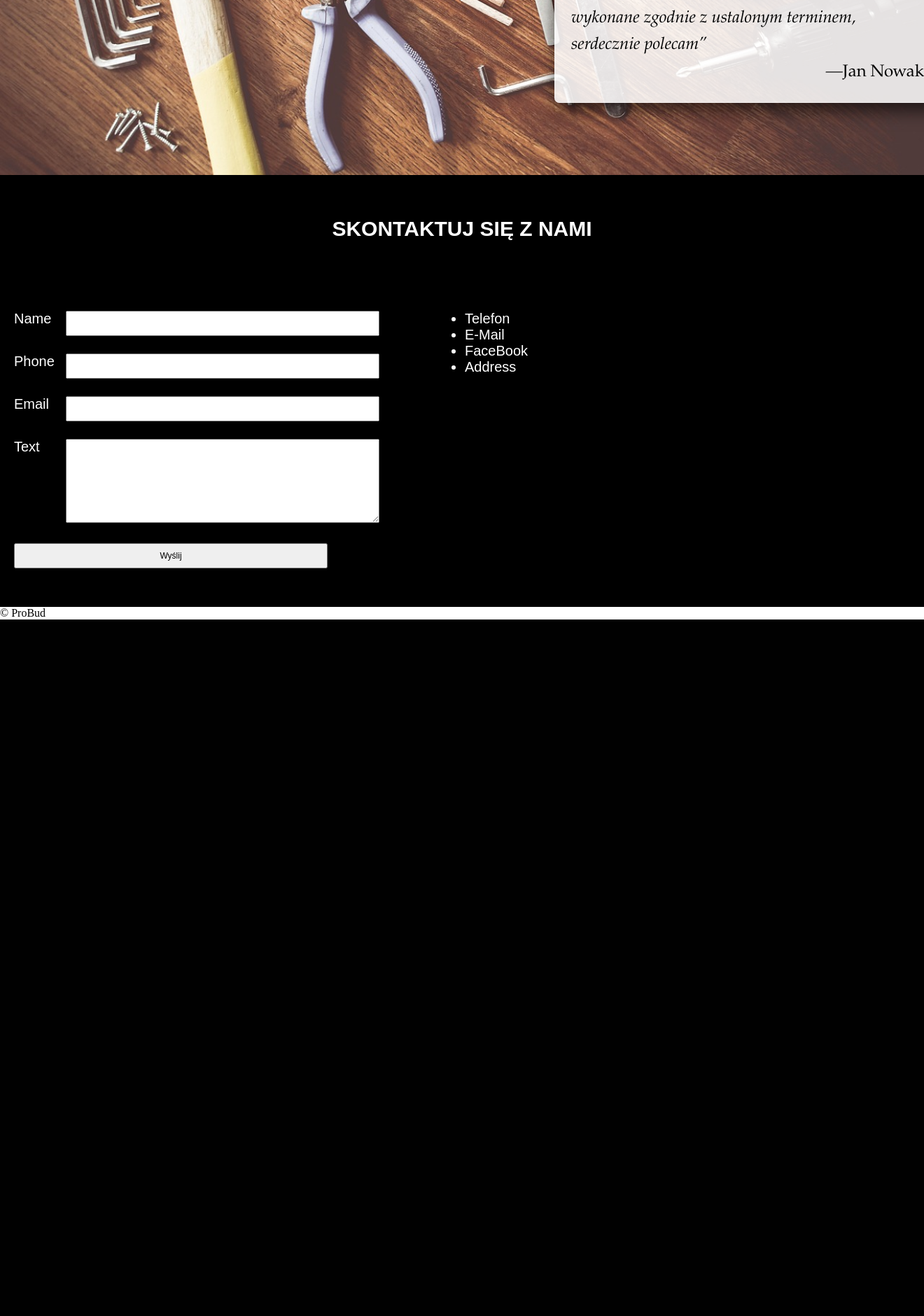
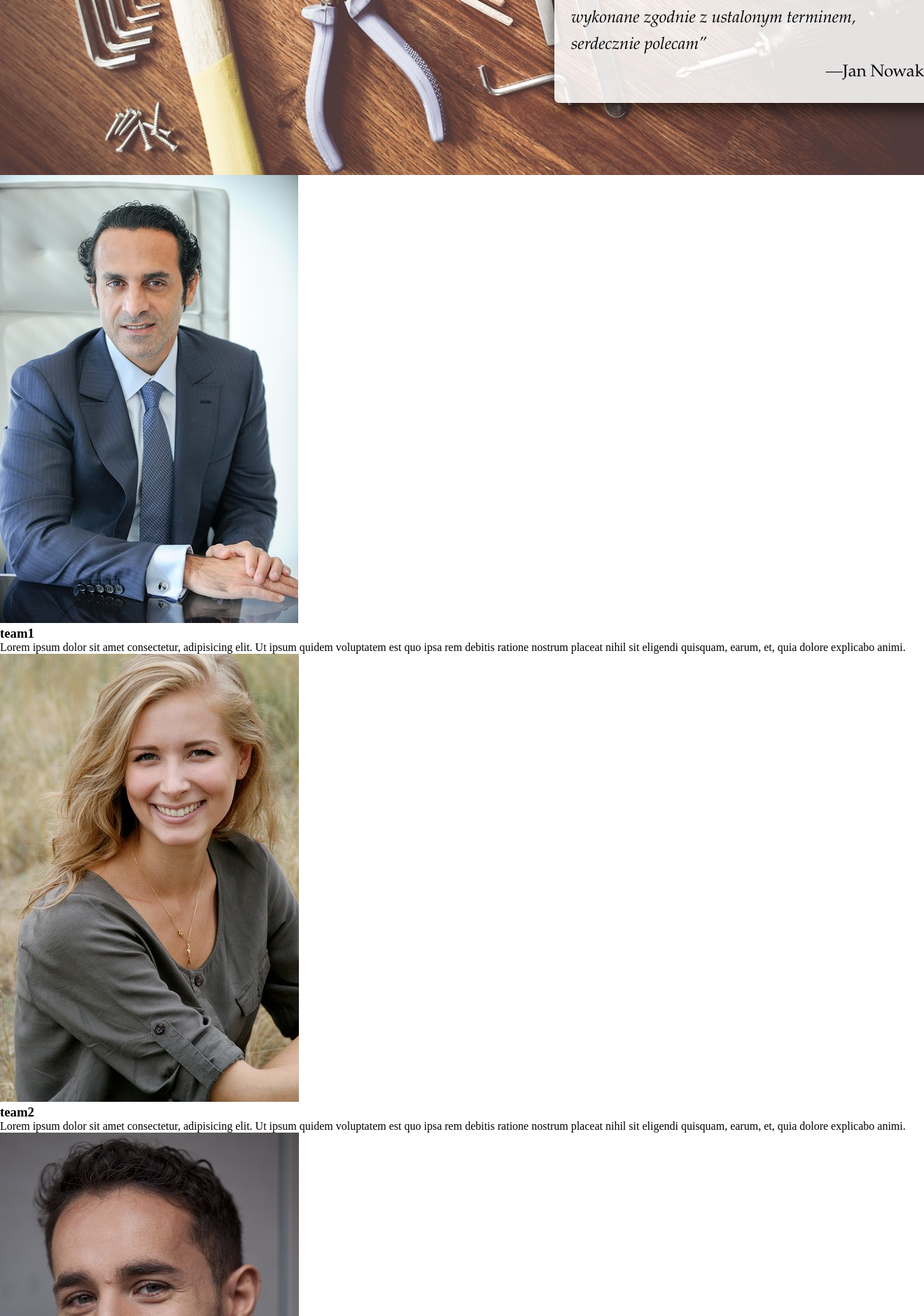
Before and after one commit to Sanczo369/simple_website, a Flask app: page / in a window 1320 px wide. Shown: the part 550-2430 px from the top of the page at 70% size. Before the commit the page ends 1435 px from the top, so only its background shows below. Run offline with Flask 3, Linux system fonts and the light colour scheme; some libraries are stand-ins or nearby versions.

Commit message:
zdjęcia i html sekcji team

```diff
--- a/templates/index.html
+++ b/templates/index.html
@@ -35,11 +35,11 @@
 <div class="wraper">
   <header>
     <main>
-      <img src="{{ url_for('static', filename='img/star.png')}}" alt="logo">
-      <img src="{{ url_for('static', filename='img/star.png')}}" alt="logo">
-      <img src="{{ url_for('static', filename='img/star.png')}}" alt="logo">
-      <img src="{{ url_for('static', filename='img/star.png')}}" alt="logo">
-      <img src="{{ url_for('static', filename='img/star.png')}}" alt="logo">
+      <img src="{{ url_for('static', filename='img/star.png')}}" alt="star">
+      <img src="{{ url_for('static', filename='img/star.png')}}" alt="star">
+      <img src="{{ url_for('static', filename='img/star.png')}}" alt="star">
+      <img src="{{ url_for('static', filename='img/star.png')}}" alt="star">
+      <img src="{{ url_for('static', filename='img/star.png')}}" alt="star">
       <blockquote>“Jakość usług na najwyższym poziomie, prace wykonane zgodnie z ustalonym terminem, serdecznie polecam”</em>
       <footer>—<cite>Jan Nowak</cite></footer>
       </blockquote>
@@ -47,7 +47,28 @@
   </header>
   <section class="about"></section>
   <section class="portfolio"></section>
-  <section class="team"></section>
+  <section class="team">
+    <div class="team">
+      <div class="photo"><img src="{{ url_for('static', filename='img/team1.jpg')}}" alt="team1"></div>
+      <h3>team1</h3>
+      <p>Lorem ipsum dolor sit amet consectetur, adipisicing elit. Ut ipsum quidem voluptatem est quo ipsa rem debitis ratione nostrum placeat nihil sit eligendi quisquam, earum, et, quia dolore explicabo animi.</p>
+    </div>
+    <div class="team">
+      <div class="photo"><img src="{{ url_for('static', filename='img/team2.jpg')}}" alt="team2"></div>
+      <h3>team2</h3>
+      <p>Lorem ipsum dolor sit amet consectetur, adipisicing elit. Ut ipsum quidem voluptatem est quo ipsa rem debitis ratione nostrum placeat nihil sit eligendi quisquam, earum, et, quia dolore explicabo animi.</p>
+    </div>
+    <div class="team">
+      <div class="photo"><img src="{{ url_for('static', filename='img/team3.jpg')}}" alt="team3"></div>
+      <h3>team3</h3>
+      <p>Lorem ipsum dolor sit amet consectetur, adipisicing elit. Ut ipsum quidem voluptatem est quo ipsa rem debitis ratione nostrum placeat nihil sit eligendi quisquam, earum, et, quia dolore explicabo animi.</p>
+    </div>
+    <div class="team">
+      <div class="photo"><img src="{{ url_for('static', filename='img/team4.jpg')}}" alt="team4"></div>
+      <h3>team4</h3>
+      <p>Lorem ipsum dolor sit amet consectetur, adipisicing elit. Ut ipsum quidem voluptatem est quo ipsa rem debitis ratione nostrum placeat nihil sit eligendi quisquam, earum, et, quia dolore explicabo animi.</p>
+    </div>
+  </section>
   <section class="contact">
     <h1>Skontaktuj się z nami</h1>
     <form class="contactform">
```
Also changed, not shown: static/img/team1.jpg (added), static/img/team2.jpg (added), static/img/team3.jpg (added), static/img/team4.jpg (added).
